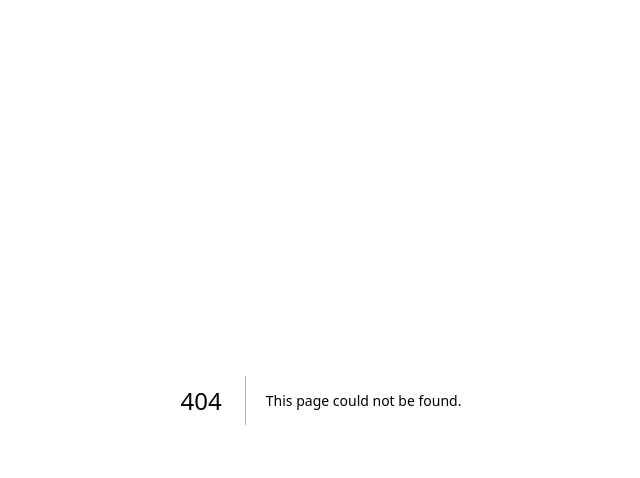
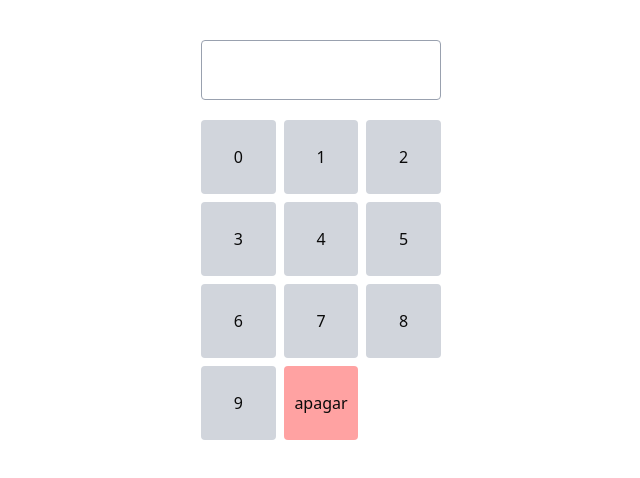
Before and after one commit to Joziberto-Alves/introducao-nextjs, a Next.js app in the folder introducao-nextjs/: page /calculadora in a window 1280 px wide. Before the commit this address had no page. Shown: the top 478 px of the page, without its empty margins (319-959 px from the left). Built offline with nearby package versions, Linux system fonts and the light colour scheme.

Commit message:
atividade botão toggle

```diff
--- a/introducao-nextjs/src/app/about/page.tsx
+++ b/introducao-nextjs/src/app/about/page.tsx
@@ -1,7 +1,9 @@
 import Button from "@/componentes/Button";
 import Cards from "@/componentes/Cards";
 import Counter from "@/componentes/Counter";
+import EffectCounter from "@/componentes/EffectCouter";
 import LikeButton from "@/componentes/LikeButton";
+import MiniDisplay from "@/componentes/MiniDisplay";
 
 
 const content =
@@ -60,6 +62,7 @@ export default function About() {
             </div>
             <Counter/>
             <LikeButton/>
+            <EffectCounter/>
         </div>
     );
 }
--- /dev/null
+++ b/introducao-nextjs/src/app/calculadora/page.tsx
@@ -0,0 +1,11 @@
+import MiniDisplay from "@/componentes/MiniDisplay";
+
+
+export default function calc(){
+
+    return(
+        <div>
+            <MiniDisplay/>
+        </div>
+    )
+}
--- /dev/null
+++ b/introducao-nextjs/src/app/lamp/page.tsx
@@ -0,0 +1,15 @@
+import Lampada from "@/componentes/lampada"
+
+export default function lampPage() {
+
+    return (
+
+        <div className="w-full h-screen flex justify-center items-center">
+
+            <Lampada/>
+
+        </div>
+
+    )
+
+}
--- /dev/null
+++ b/introducao-nextjs/src/componentes/EffectCouter.tsx
@@ -0,0 +1,26 @@
+'use client'
+
+import { useEffect, useState } from "react"
+
+
+
+export default function EffectCounter() {
+
+    const [count, setCount] = useState(0);
+
+    // useEffect('função a executar', 'lista de dependência')
+
+        useEffect(()=>{
+            document.title = `Contagem: ${count}`
+        }, [count])
+
+    return(
+        <div className="text-center p-10">
+            <h1>Contagem: {count}</h1>
+            <button className="bg-blue-500 rounded p-2 m-2"
+            onClick={() => {setCount(count+1)}}>Incrementar</button>
+            <button className="bg-blue-500 rounded p-2 m-2"
+            onClick={() => {setCount(0)}}>Resetar</button>
+        </div>
+    )
+}
--- /dev/null
+++ b/introducao-nextjs/src/componentes/MiniDisplay.tsx
@@ -0,0 +1,86 @@
+'use client'
+
+import { useState } from "react"
+
+
+export default function MiniDisplay() {
+
+    const [display, setDisplay] = useState('')
+
+    // function (){
+
+    // }
+
+    return(
+        <div className="flex flex-col items-center mt-10">
+            {/* display */}
+            <div className="flex justify-center items-center rounded
+            p-4 w-60 h-15 mb-5 text-center text-xl border border-gray-400">
+                {display}
+            </div>
+            {/* teclado numerico */}
+            <div className="grid grid-cols-3 gap-2 w-60 h-80">
+                <button
+                onClick={()=>{
+                    setDisplay(display+0)
+                }}
+                className="bg-gray-300 rounded p-2">0</button>
+                <button
+                onClick={()=>{
+                    setDisplay(display+1)
+                }}
+                className="bg-gray-300 rounded p-2">1</button>
+                <button
+                onClick={()=>{
+                    setDisplay(display+2)
+                }}
+                className="bg-gray-300 rounded p-2">2</button>
+                <button
+                onClick={()=>{
+                    setDisplay(display+3)
+                }}
+                className="bg-gray-300 rounded p-2">3</button>
+                <button
+                onClick={()=>{
+                    setDisplay(display+4)
+                }}
+                className="bg-gray-300 rounded p-2">4</button>
+                <button
+                onClick={()=>{
+                    setDisplay(display+5)
+                }}
+                className="bg-gray-300 rounded p-2">5</button>
+                <button
+                onClick={()=>{
+                    setDisplay(display+6)
+                }}
+                className="bg-gray-300 rounded p-2">6</button>
+                <button
+                onClick={()=>{
+                    setDisplay(display+7)
+                }}
+                className="bg-gray-300 rounded p-2">7</button>
+                <button
+                onClick={()=>{
+                    setDisplay(display+8)
+                }}
+                className="bg-gray-300 rounded p-2">8</button>
+
+                <button
+                onClick={()=>{
+                    setDisplay(display+9)
+                }}
+                className="bg-gray-300 rounded p-2">9</button>
+                <button
+                onClick={()=>{
+                    setDisplay(display.slice(0, -1))
+                }}
+                className="bg-red-300 rounded p-2 span-2">
+                    apagar
+                </button>
+
+
+            </div>
+        </div>
+    )
+}
--- /dev/null
+++ b/introducao-nextjs/src/componentes/lampada.tsx
@@ -0,0 +1,42 @@
+"use client";
+
+import { useState } from "react";
+import Image from "next/image";
+import { useEffect } from "react";
+import { Power } from "lucide-react";
+
+export default function Lampada() {
+const [ligado, setLigado] = useState(false);
+const [lampImage, setLampImage] = useState<string>("/lampDesl.png");
+
+useEffect(() => {
+    if (ligado === true) {
+    setLampImage("/LampadaLigada.png");
+    } else {
+    setLampImage("/lampDesl.png");
+    }
+}, [ligado]);
+
+return (
+    <div className="w-full h-screen flex justify-center items-center gap-10">
+    <div className="w-[280px] h-[400px] relative">
+        <Image src={lampImage} alt="Lampada" fill />
+    </div>
+
+    <div className="w-[150px] h-[200px] relative">
+        <button
+        onClick={() => {
+            setLigado(!ligado);
+        }}
+        className={`p-2 rounded-full ${
+            ligado ? "bg-red-500" : "bg-green-500"
+        } text-white`}
+        >
+        <Power size={24}/>
+        </button>
+
+
+    </div>
+    </div>
+);
+}
```
Also changed, not shown: 2 other files (tests, documents, lock files or other folders).
